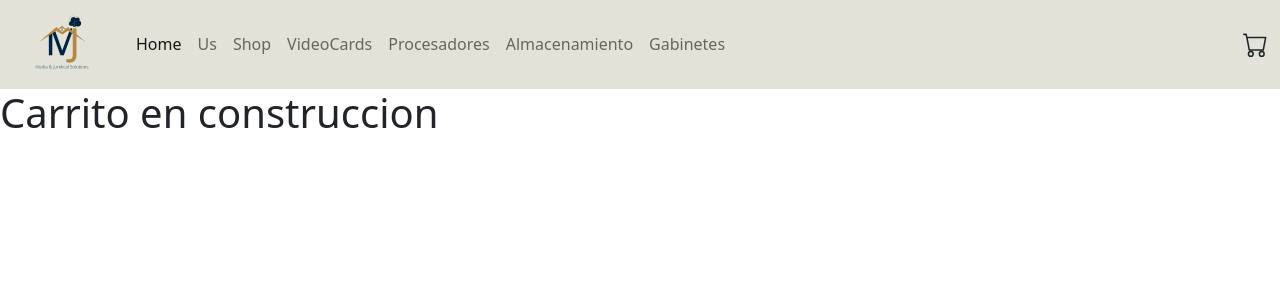
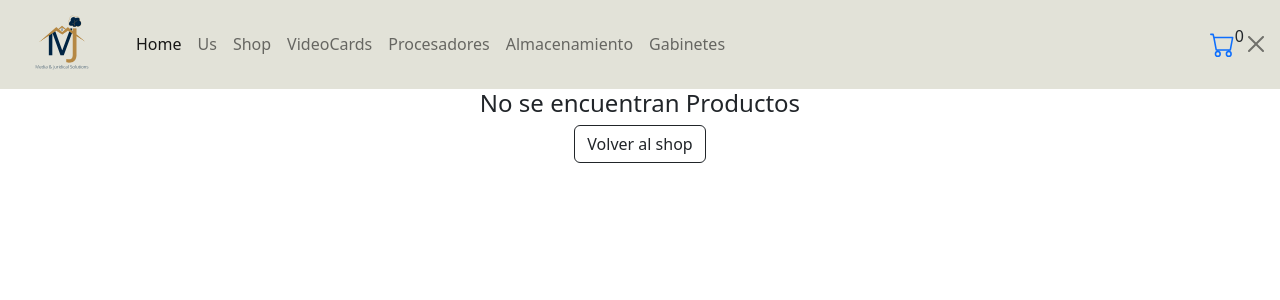
Before and after one commit to jsm-10/jsmreact, a React (Create React App) app: page /Cart in a window 1280 px wide. Shown: the top 300 px of the page. Built offline with nearby package versions, Linux system fonts and the light colour scheme.

Commit message:
Agregado de Cart y distintos links

```diff
--- a/src/components/CartWidget.js
+++ b/src/components/CartWidget.js
@@ -1,8 +1,17 @@
 import {BsCart} from 'react-icons/bs';
+import useCartContext from "../store/cartContext";
+import {Link} from 'react-router-dom'
 
 function CartWidget() {
+    const { cart, clearCart} = useCartContext();
+    let suma=0;
+    cart.map( i =>  suma = ( suma + parseInt(i.cant) ))
     return (
-    <BsCart size='25'/>
+    <>
+    <Link to={"/Cart"}><BsCart size='25'/></Link>
+    <p>{suma}</p>
+    <button onClick={clearCart} type="button" className="btn-close"></button>
+    </>
     );
 }
 
--- a/src/components/ItemDetail.js
+++ b/src/components/ItemDetail.js
@@ -38,4 +38,5 @@ function ItemDetail({ Products }) {
     )
 }
 
+
 export default ItemDetail;
--- a/src/data.json
+++ b/src/data.json
@@ -4,7 +4,7 @@
         "title": "Rx 6600 xt",
         "description": "rx 6600 xt con 12 gb memoria interna, perfecto para jugar, contando con 3200 mhz de actualizacion asdwsdwad kiljds juansdiw litheasdgsgs  y de funcionamiento certificado y garantizado por nosotros",
         "uso": "1 year",
-        "precio": "$60.000",
+        "precio": 60000,
         "img": "/assets/video.jpg",
         "certificado": "Certificacion aprobada",
         "type": "VideoCard",
@@ -15,7 +15,7 @@
         "title":"Ryzen 9",
         "description": "Procesador 12 nucleos, excelente para renders y juegos y de funcionamiento certificado y garantizado por nosotros",
         "uso": "2 months",
-        "precio": "$30.000",
+        "precio": 30000,
         "img": "/assets/r9.jpg",
         "certificado": "Certificacion aprobada",
         "type":"Procesador",
@@ -26,7 +26,7 @@
         "title":"I7 12 gen",
         "description": "Procesador 12 nucleos, excelente para renders, asdasd lslso 123 asdigm o lasdow, osdawodsada kasdoasdja jcomo asda vos tans tiem sda y juegos y de funcionamiento certificado y garantizado por nosotros",
         "uso": "6 months",
-        "precio": "$40.000",
+        "precio": 40000,
         "img": "/assets/i7.jpg",
         "certificado": "Certificacion aprobada",
         "type":"Procesador",
@@ -37,7 +37,7 @@
         "title":"SSD 1tb samsung",
         "description": "SSD perfecto para mayor velocidad, y mucho espacio para lo que necesites jjsmi liveds sl fas a la sd peso dolar euro y de funcionamiento certificado y garantizado por nosotros",
         "uso": "3 months",
-        "precio": "$20.000",
+        "precio": 20000,
         "img": "/assets/ssdsm.jpg",
         "certificado": "Certificacion aprobada",
         "type":"Almacenamiento",
@@ -48,7 +48,7 @@
         "title":"Gabinete Lian Li",
         "description": "Comodidad, cable manager y mucho mas, de funcionamiento certificado, medidas xxx qwesd 123a mts2 asdda pki nj sd cmo seigis aca misan tl lo a qsclibi,so s sos y garantizado por nosotros",
         "uso": "1 month",
-        "precio": "$40.000",
+        "precio": 40000,
         "img": "/assets/lianligb.jpg",
         "certificado": "Certificacion aprobada",
         "type": "Gabinete",
--- a/src/pages/Cart.js
+++ b/src/pages/Cart.js
@@ -1,8 +1,42 @@
+import React from "react";
+import useCartContext from "../store/cartContext";
+import {Link} from 'react-router-dom';
+
 function Cart () {
+    const { cart, removeFromCart, clearCart} = useCartContext();
+    let suma=0;
+    cart.map( i =>  suma = ( suma + ( parseInt(i.precio) * parseInt(i.cant)) ))
+    console.log("Cart",cart);
+    if(cart.length === 0){
+    return(
+    <div style={{textAlign: "center"}}>
+        <h4>No se encuentran Productos</h4>
+        <Link to={"/Shop"}><button type="button"  className="btn btn-outline-dark mb-5" >Volver al shop</button></Link>
+        </div>
+    )
 
-    return(
-        <h1> Carrito en construccion</h1>
 
+} else{
+    return (
+        <div style={{textAlign: "center"}}>
+            {cart.map( prodCart => {
+                return <div className="card" key={prodCart.id}>
+                    <div className="card-body">
+                    <h2>{prodCart.title}</h2>
+                    <h2>{prodCart.certificado}</h2>
+                    <h2>Precio: {prodCart.precio}</h2>
+                    <h2>Cantidad: {prodCart.cant}</h2>
+                    <h2>Precio total: ${prodCart.cant * prodCart.precio}</h2>
+                    <button onClick={()=> removeFromCart(prodCart.id)} type="button" className="btn-close"></button>
+                    </div>
+                    </div>
+            })}
+            <br></br>
+            <button type="button" onClick={clearCart} className="btn btn-outline-dark">Borrar Carrito</button>
+            <h2>Precio total ${suma}</h2>
+            <button type="button" className="btn btn-outline-dark">Finalizar tu compra</button>
+        </div>
     )
 }
+}
 export default Cart;
--- a/src/store/cartContext.jsx
+++ b/src/store/cartContext.jsx
@@ -14,6 +14,7 @@ export function CartContextProvider({ children }) {
     const [cart, setCart] = useState([]);
 
 
+
     const addToCart = (item, cant) => {
         console.log(isInCart(item.id));
         if (isInCart(item.id)) {
@@ -26,7 +27,7 @@ export function CartContextProvider({ children }) {
                 }
 
                 else{
-                    console.log("12")
+                    // console.log("12")
                     return cartItem;
         }  })
             setCart(newCart)
@@ -34,7 +35,7 @@ export function CartContextProvider({ children }) {
 
 
         else {
-            console.log("1234")
+            // console.log("1234")
             const newItem = { ...item, cant };
             setCart([...cart, newItem]);
         }
@@ -47,6 +48,10 @@ export function CartContextProvider({ children }) {
         setCart(cartFilter);
 
     }
+    const clearCart=() => {
+        setCart([]);
+    }
+
     const isInCart = (id) => {
         let found = false
         cart.forEach(cartItem =>  {
@@ -56,6 +61,7 @@ export function CartContextProvider({ children }) {
                 found = true;
 
         }
+
     })
         if (found){
             return true;
@@ -68,7 +74,7 @@ export function CartContextProvider({ children }) {
     console.log (cart);
 
     return (
-        <Provider value={{ contextFunction, cart, addToCart }}>
+        <Provider value={{ contextFunction, cart, addToCart, removeFromCart, clearCart}}>
             {children}
         </Provider>
     )
```
